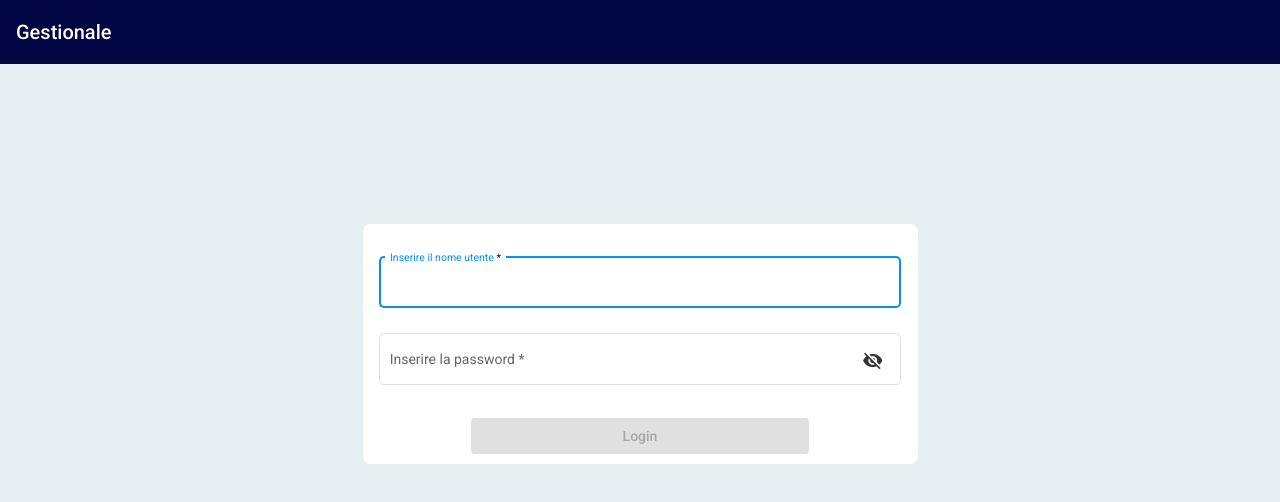
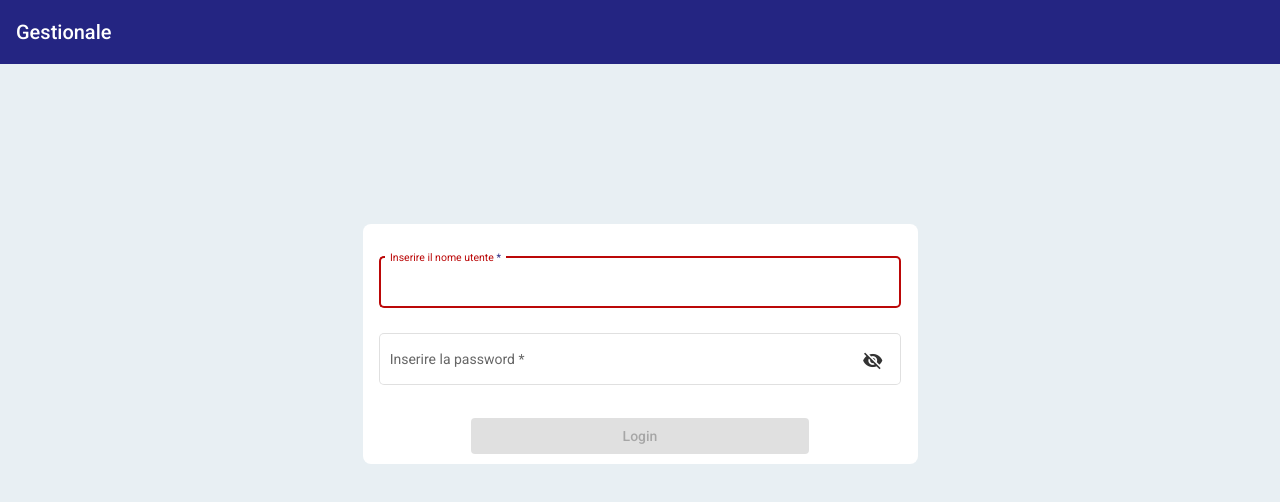
Before and after one commit to vezzoo/gestionale_angular, an Angular app in the folder front-end/: page /#/auth in a window 1280 px wide. Shown: the top 502 px of the page. Built offline with nearby package versions, Linux system fonts and the light colour scheme; what angular2-text-mask would draw is missing.

Commit message:
Update color palatte

```diff
--- a/front-end/src/app/base/style/variables.scss
+++ b/front-end/src/app/base/style/variables.scss
@@ -6,8 +6,9 @@ $white: #ffffff;
 $red: #ff0000;
 $light-grey: #dddddd;
 
-$primary-color: #0090ff;
-$secondary-color: #010541;
+$primary-color: #bb0808;
+$secondary-color: #242582;
+$tertiary-color: #99738E;
 $primary-color-contrast: $white;
 $secondary-color-contrast: $white;
 
```
